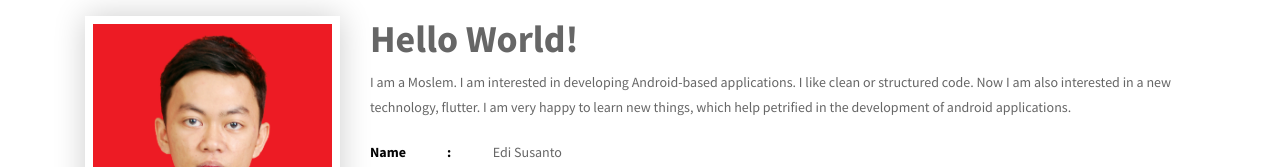
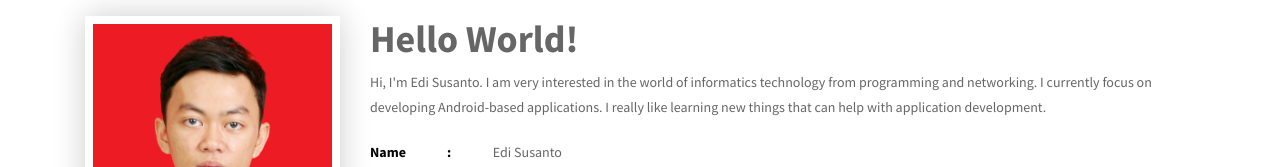
Before and after one commit to edsusantoo/edsusantoo.github.io, a plain HTML site: page index.html in a window 1280 px wide. Shown: the part 543-710 px from the top of the page. Drawn offline with Linux system fonts and the light colour scheme; files whose address does not match are found by name.

Commit message:
update about me

```diff
--- a/index.html
+++ b/index.html
@@ -136,9 +136,9 @@
         <div class="col-lg-9 col-md-9 col-sm-12 col-xs-12">
           <div class="profile-wrapper wow fadeInRight" data-wow-delay="0.3s">
             <h3>Hello World!</h3>
-            <p>I am a Moslem. I am interested in developing Android-based applications. I like clean or structured code.
-              Now I am also interested in a new technology, flutter. I am very happy to learn new things, which help
-              petrified in the development of android applications.</p>
+            <p>Hi, I'm Edi Susanto. I am very interested in the world of informatics technology from programming and
+              networking. I currently focus on developing Android-based applications. I really like learning new things
+              that can help with application development.</p>
             <div class="about-profile">
               <ul class="admin-profile">
                 <li><span class="pro-title"> Name </span> <span class="pro-detail">Edi Susanto</span></li>
```
